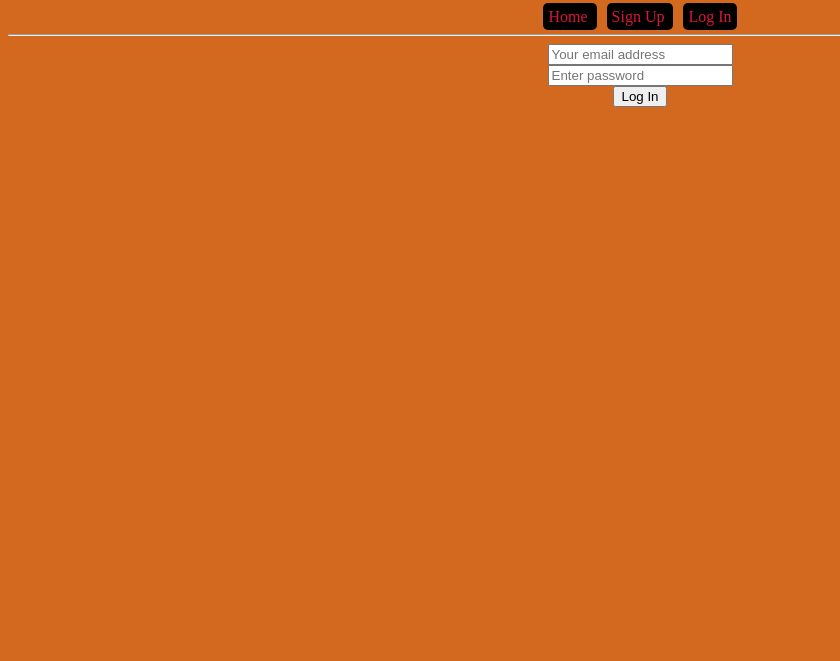
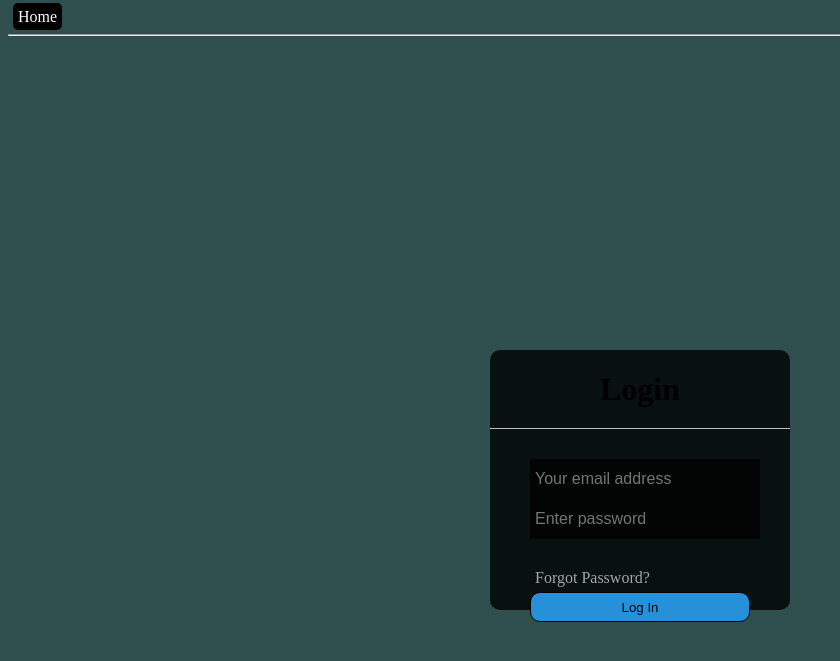
Before and after one commit to OleLundg/FinalFlaskEdition, a Flask app: page /login in a window 1280 px wide. Shown: the top 661 px of the page, without its empty margins (0-840 px from the left). Run offline with Flask 2, Linux system fonts and the light colour scheme; data that the repository does not hold is empty.

Commit message:
html/css uppgraderingar

```diff
--- a/blueprints/open/__init__.py
+++ b/blueprints/open/__init__.py
@@ -24,7 +24,7 @@ def login_post():
     user = User.query.filter_by(email=email).first()
     if user is None:
         flash('Wrong email or password')
-        return redirect(url_for('bp_open.login_get'))
+        return redirect(url_for('bp_open.index'))
 
     if not argon2.verify(password, user.password):
         flash('Wrong email or password')
--- a/models.py
+++ b/models.py
@@ -35,7 +35,7 @@ class User(db.Model):
 class Message(db.Model):
 
     id = db.Column(db.Integer, primary_key=True, autoincrement=True)
-    title = db.Column(db.String(250))
+    title = db.Column(db.String(1000))
     body = db.Column(db.Text)
     read = db.Column(db.BOOLEAN, default=False)
     sent_time = db.Column(db.DateTime, default=datetime.datetime.now())
--- a/static/css/main.css
+++ b/static/css/main.css
@@ -1,25 +1,165 @@
 @import url("https://cdnjs.cloudflare.com/ajax/libs/font-awesome/4.7.0/css/font-awesome.min.css");
 
 body {
-    text-align: center;
-    background-color: cadetblue;
-}
 
-h1 {
-    text-align: center;
+    z-index: -2;
+    font-family: montserrat;
+    background-color: darkslategray;
 }
 
 p {
     text-align: center;
 }
 
-body {
-    background-color: chocolate;
+.index_main {
+    text-align: center;
+}
+.index_h1  {
+    position: fixed;
+    top: 10%;
+    left: 31%;
+    font-size: 100px;
 }
 
+.index_h2 {
+    position:absolute;
+    top:37%;
+    left:37%;
+    font-size: 50px;
+    font-weight: bolder;
+}
+
+.index_p {
+    position:absolute;
+    top: 55%;
+    left: 29%;
+    font-weight: bolder;
+    font-size: 23px;
+}
+
+.login_center {
+    margin:0px;
+    padding:0;
+    position: absolute;
+    top: 60%;
+    left: 50%;
+    transform:translate(-50%, -50%);
+    width: 300px;
+    height: 260px;
+    background: rgba(0,0,0,.8);
+    border-radius: 10px;
+}
+
+.login_center h1 {
+    text-align: center;
+    padding: 0 0 20px 0;
+    border-bottom: 1px solid silver;
+}
+
+.login_center form {
+    padding: 0 40px;
+    box-sizing: border-box;
+}
+
+form .txt_field {
+    position: relative;
+    margin: 30px 0px;
+}
+
+.txt_field input {
+    width: 100%;
+    padding: 0 5px;
+    height: 40px;
+    font-size: 16px;
+    border: none;
+    outline: none;
+    background: rgba(0,0,0,.8);
+    color: white;
+
+}
+
+.pass {
+    margin: 10px 0 5px 5px;
+    color: #a6a6a6;
+    cursor:pointer;
+}
+.pass:hover {
+    text-decoration: underline;
+}
+
+.link_signup {
+    margin: 5px 0;
+}
+
+.link_signup a {
+    text-decoration: none;
+    color: #a6a6a6;
+}
+
+.link_signup:hover {
+    text-decoration: underline;
+}
+
+.login_center input[type="submit"] {
+    width: 100%;
+    height: 30px;
+    border: 1px solid;
+    background: #2691d9;
+    border-radius: 10px;
+
+}
+
+
+.signup_center {
+    margin:0px;
+    padding:0;
+    position: absolute;
+    top: 50%;
+    left: 50%;
+    transform:translate(-50%, -50%);
+    width: 400px;
+    height: 300px;
+    background: white;
+    border-radius: 10px;
+}
+
+.login_center h1 {
+    text-align: center;
+    padding: 0 0 20px 0;
+    border-bottom: 1px solid silver;
+}
+
+.signup_center form {
+    padding: 0 40px;
+    box-sizing: border-box;
+}
+
+form .sign_field {
+    position: relative;
+    margin: 30px 0px;
+}
+
+.sign_field input {
+    width: 100%;
+    padding: 0 5px;
+    height: 40px;
+    font-size: 16px;
+    border: none;
+    outline: none;
+}
+
+
+.signup_center input[type="submit"] {
+    width: 100%;
+    height: 30px;
+    border: 1px solid;
+    background: #2691d9;
+    border-radius: 10px;
+
+}
 .menu-item {
     margin: 5px;
-    color: crimson;
+    color: white;
     text-decoration: none;
     background-color: black;
     padding: 5px;
--- a/templates/base-template.html
+++ b/templates/base-template.html
@@ -3,8 +3,8 @@
 <head>
     <meta charset="UTF-8">
     <title>{% block title %}{% endblock %}</title>
+    <link rel="stylesheet" href="{{ url_for('static', filename='css/main.css') }}" />
 
-    <link rel="stylesheet" href="{{ url_for('static', filename='css/main.css') }}" />
 
 </head>
 <body>
@@ -26,12 +26,8 @@
                 <span class="sup" id="message-count"></span>
         </a>
     {% else %}
-        <a class="menu-item" href="{{ url_for('bp_open.signup_get') }}">
-            Sign Up
-        </a>
-        <a class="menu-item" href="{{ url_for('bp_open.login_get') }}">
-            Log In
-        </a>
+
+
      {% endif %}
 
     <hr />
--- a/templates/login.html
+++ b/templates/login.html
@@ -8,12 +8,20 @@
             </div>
         {% endif %}
     {% endwith %}
+
+    <div class="login_center">
+    <h1>Login</h1>
+
+
     <form action="{{ url_for('bp_open.login_post') }}" method="POST">
 
+    <div class="txt_field">
         <input type="email" name="email" placeholder="Your email address" /> <br />
         <input type="password" name="password" placeholder="Enter password" /> <br />
-
-        <input type="submit" value="Log In">
+    </div>
+    <div class="pass">Forgot Password?</div>
+    <input type="submit" value="Log In">
 
     </form>
+</div>
 {% endblock %}
--- a/templates/message.html
+++ b/templates/message.html
@@ -5,11 +5,13 @@
 {% endblock %}
 
 {% block content %}
+
     <h1>Sending a message to {{ receiver.name }}</h1>
     <form action="{{ url_for('bp_user.message_post') }}" method="POST">
-        <input type="text" name="title" placeholder="Message Title" /> <br />
+        <input class="message_title" type="text" name="title" placeholder="Message Title" /> <br />
         <input type="hidden" name="user_id" value="{{ receiver.id }}">
         <textarea name="body" placeholder="Message Body"></textarea> <br />
         <input class="send-button" type="submit" value="Send" />
     </form>
+
 {% endblock %}
--- a/templates/signup.html
+++ b/templates/signup.html
@@ -8,12 +8,18 @@
             </div>
         {% endif %}
     {% endwith %}
+    <div class="signup_center">
+    <h1>Signup</h1>
+
     <form action="{{ url_for('bp_open.signup_post') }}" method="POST">
+        <div class="sign_field">
         <input type="text" name="name" placeholder="Enter your full name" /> <br />
         <input type="email" name="email" placeholder="Your email address" /> <br />
         <input type="password" name="password" placeholder="Enter password" /> <br />
+        </div>
 
         <input type="submit" value="Sign Up">
 
     </form>
+</div>
 {% endblock %}
```
Also changed, not shown: other parts of static/css/main.css (+64 -16 lines), templates/index.html (+47 -9 lines), templates/user.html (+5 -4 lines), db.sqlite.
